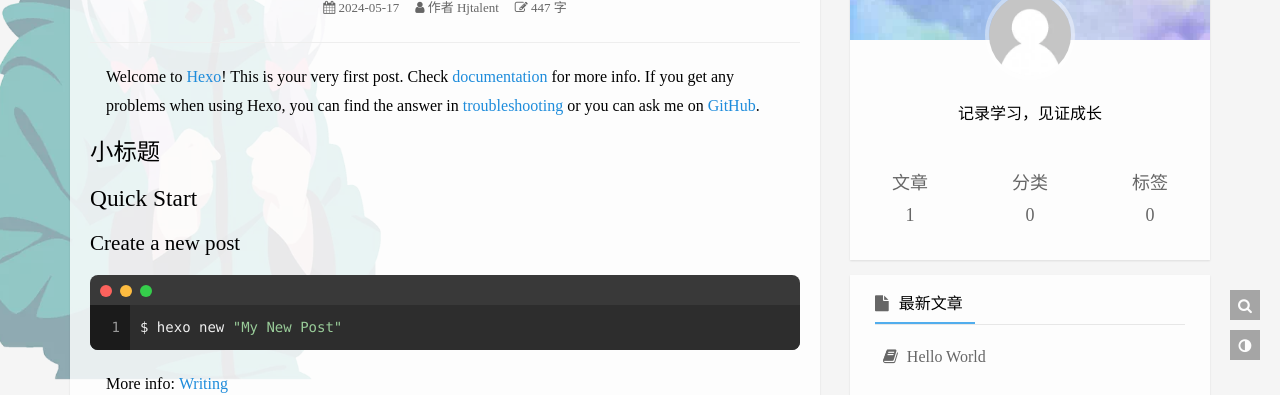
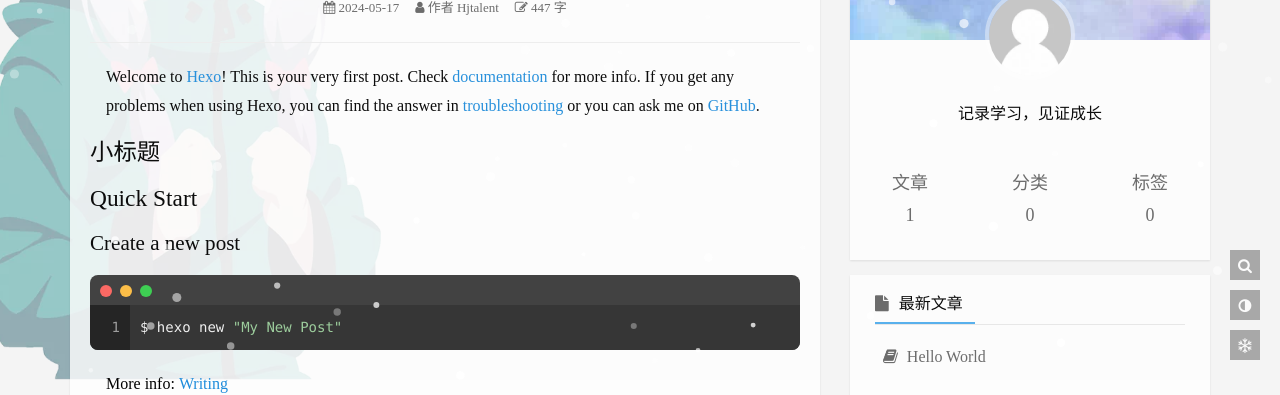
Before and after one commit to hjtalent2023/hjtalent2023.github.io, a plain HTML site: page 2024/05/17/hello-world/index.html in a window 1280 px wide. Shown: the part 420-815 px from the top of the page. Drawn offline with Linux system fonts and the light colour scheme; no server answers.

Commit message:
Site updated: 2024-05-20 11:38:48

```diff
--- a/2024/05/17/hello-world/index.html
+++ b/2024/05/17/hello-world/index.html
@@ -404,6 +404,10 @@
                     </div>
 
 
+                    <div class="box theme-box" id="snow-switch">
+                        <span class="fa fa-snowflake-o"></span>
+                    </div>
+
 
             </div>
             <div class="box gotop-box">
@@ -424,6 +428,11 @@
     window.kr.notMobile = (!(navigator.userAgent.match(/(phone|pad|pod|iPhone|iPod|ios|iPad|Android|Mobile|BlackBerry|IEMobile|MQQBrowser|JUC|Fennec|wOSBrowser|BrowserNG|WebOS|Symbian|Windows Phone)/i)));
     window.kr.siteRoot = "/";
 </script>
+
+    <div>
+        <canvas id="snow"></canvas>
+        <script async src="/js/snow.min.js"></script>
+    </div>
 
 
     <script async src="/js/candy.min.js"></script>
```
Also changed, not shown: 404.html (+9 -0 lines), archives/2024/05/index.html (+9 -0 lines), archives/2024/index.html (+9 -0 lines), archives/index.html (+9 -0 lines), categories/index.html (+9 -0 lines), index.html (+9 -0 lines), search/index.html (+9 -0 lines), tags/index.html (+9 -0 lines).
